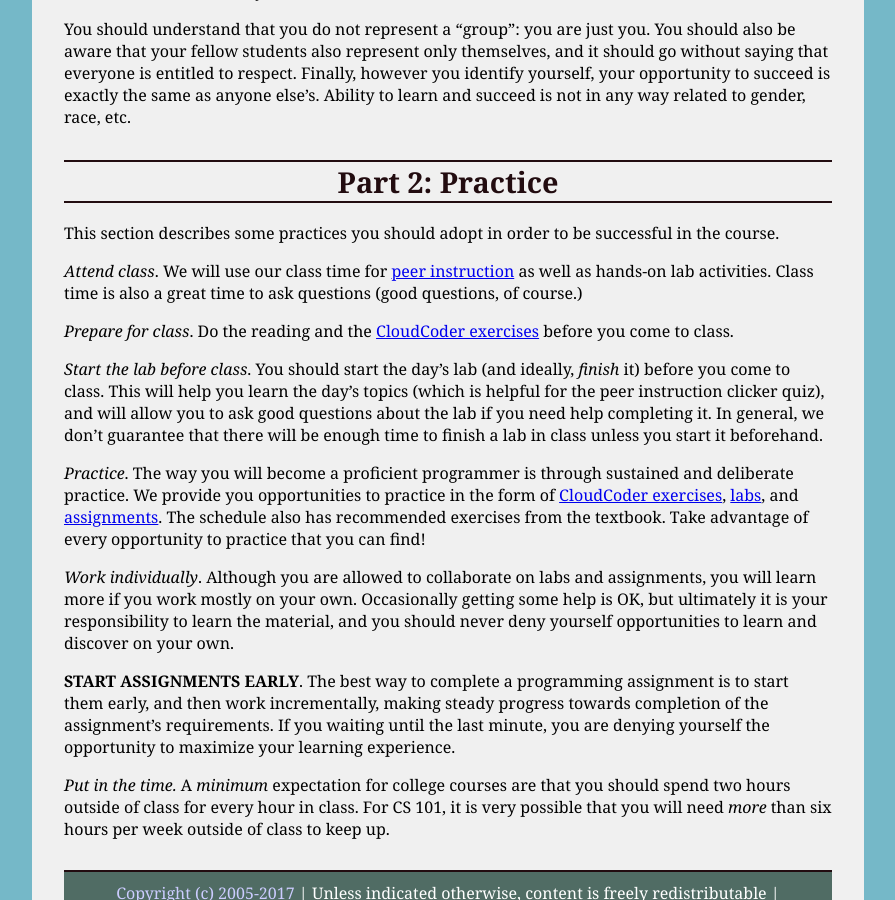
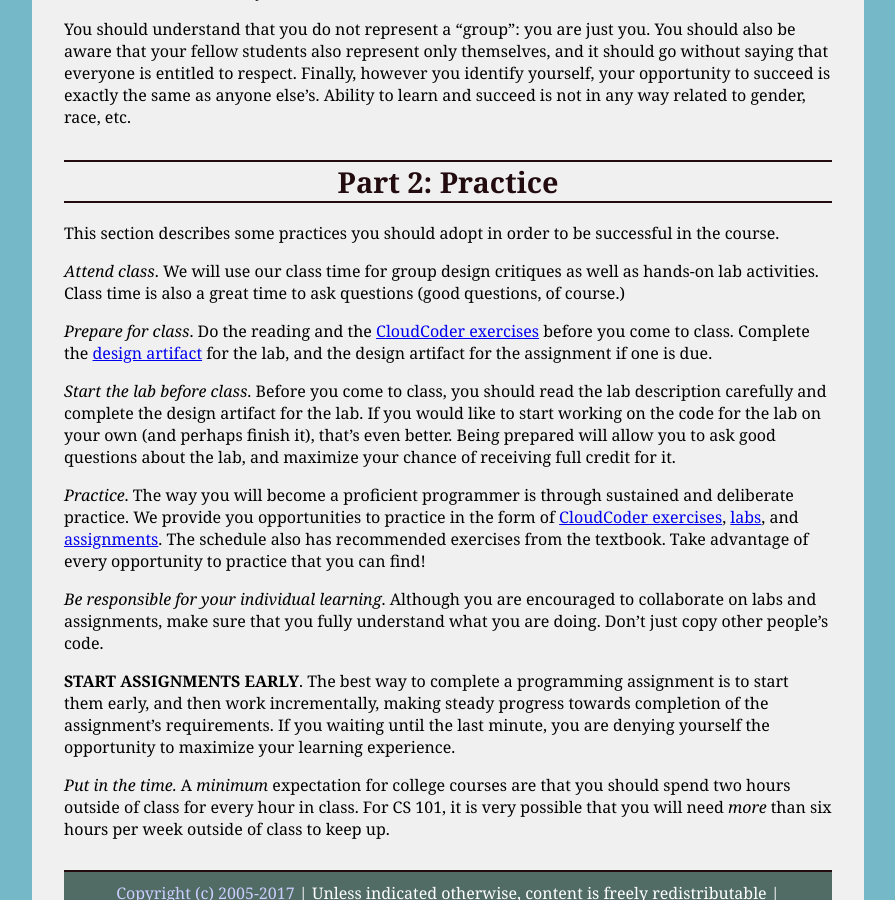
Before and after one commit to ycpcs/cs101-spring2017, a Jekyll site: the page built from success.md, in a window 1280 px wide and 900 px high, scrolled down 2682 px. Shown: the whole window, without its empty margins (192-1087 px from the left). Built offline with Jekyll 4.4.1, drawn with Linux system fonts in a browser that asks for light colours.

Commit message:
updated for spring 2017 (design focus)

```diff
--- a/success.md
+++ b/success.md
@@ -81,15 +81,15 @@ You should understand that you do not represent a "group": you are just you.  Yo
 
 This section describes some practices you should adopt in order to be successful in the course.
 
-*Attend class*.  We will use our class time for [peer instruction](http://mazur.harvard.edu/research/detailspage.php?rowid=8) as well as hands-on lab activities.  Class time is also a great time to ask questions (good questions, of course.)
+*Attend class*.  We will use our class time for group design critiques as well as hands-on lab activities.  Class time is also a great time to ask questions (good questions, of course.)
 
-*Prepare for class*.  Do the reading and the [CloudCoder exercises](schedule.html) before you come to class.
+*Prepare for class*.  Do the reading and the [CloudCoder exercises](schedule.html) before you come to class.  Complete the [design artifact](design/index.html) for the lab, and the design artifact for the assignment if one is due.
 
-*Start the lab before class*. You should start the day's lab (and ideally, *finish* it) before you come to class.  This will help you learn the day's topics (which is helpful for the peer instruction clicker quiz), and will allow you to ask good questions about the lab if you need help completing it.  In general, we don't guarantee that there will be enough time to finish a lab in class unless you start it beforehand.
+*Start the lab before class*. Before you come to class, you should read the lab description carefully and complete the design artifact for the lab.  If you would like to start working on the code for the lab on your own (and perhaps finish it), that's even better.  Being prepared will allow you to ask good questions about the lab, and maximize your chance of receiving full credit for it.
 
 *Practice*.  The way you will become a proficient programmer is through sustained and deliberate practice.  We provide you opportunities to practice in the form of [CloudCoder exercises](schedule.html), [labs](labs/index.html), and [assignments](assign/index.html).  The schedule also has recommended exercises from the textbook.  Take advantage of every opportunity to practice that you can find!
 
-*Work individually*.  Although you are allowed to collaborate on labs and assignments, you will learn more if you work mostly on your own.  Occasionally getting some help is OK, but ultimately it is your responsibility to learn the material, and you should never deny yourself opportunities to learn and discover on your own.
+*Be responsible for your individual learning*.  Although you are encouraged to collaborate on labs and assignments, make sure that you fully understand what you are doing.  Don't just copy other people's code.
 
 **START ASSIGNMENTS EARLY**.  The best way to complete a programming assignment is to start them early, and then work incrementally, making steady progress towards completion of the assignment's requirements.  If you waiting until the last minute, you are denying yourself the opportunity to maximize your learning experience.
 
```
